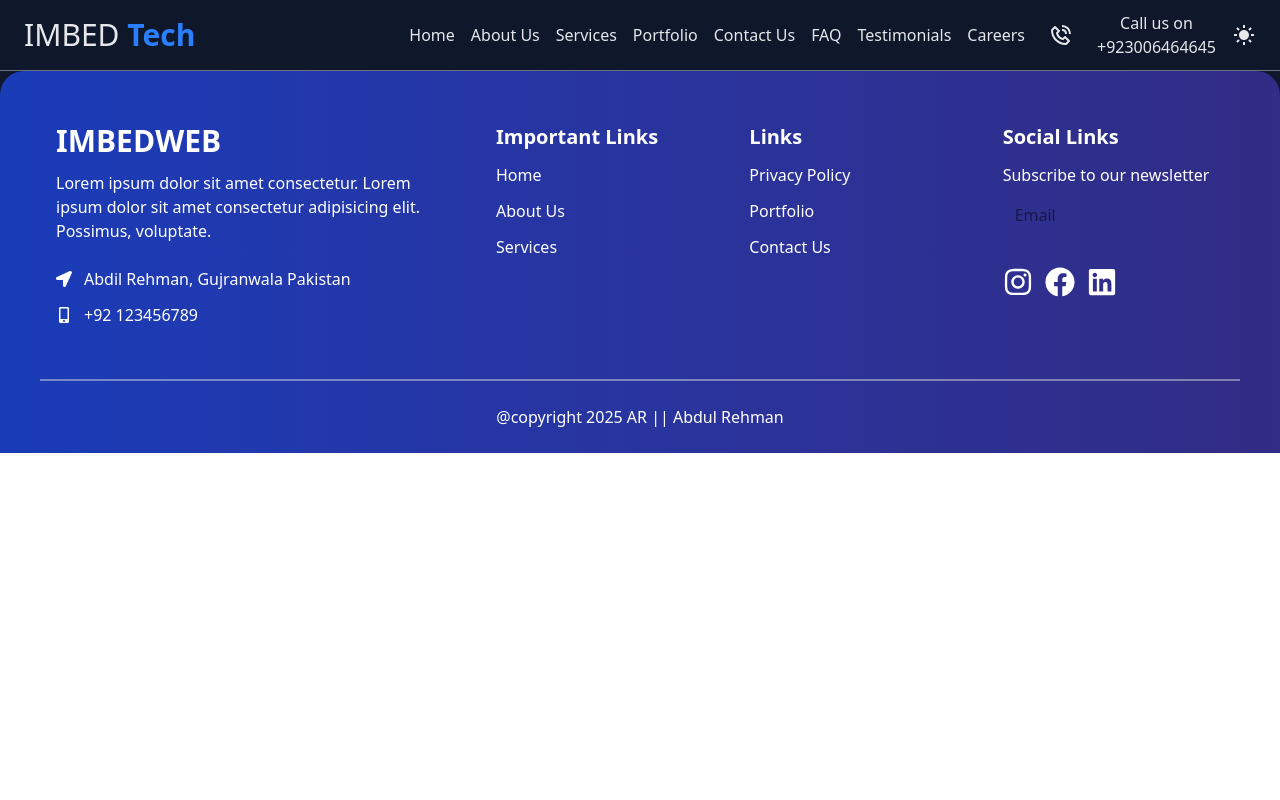
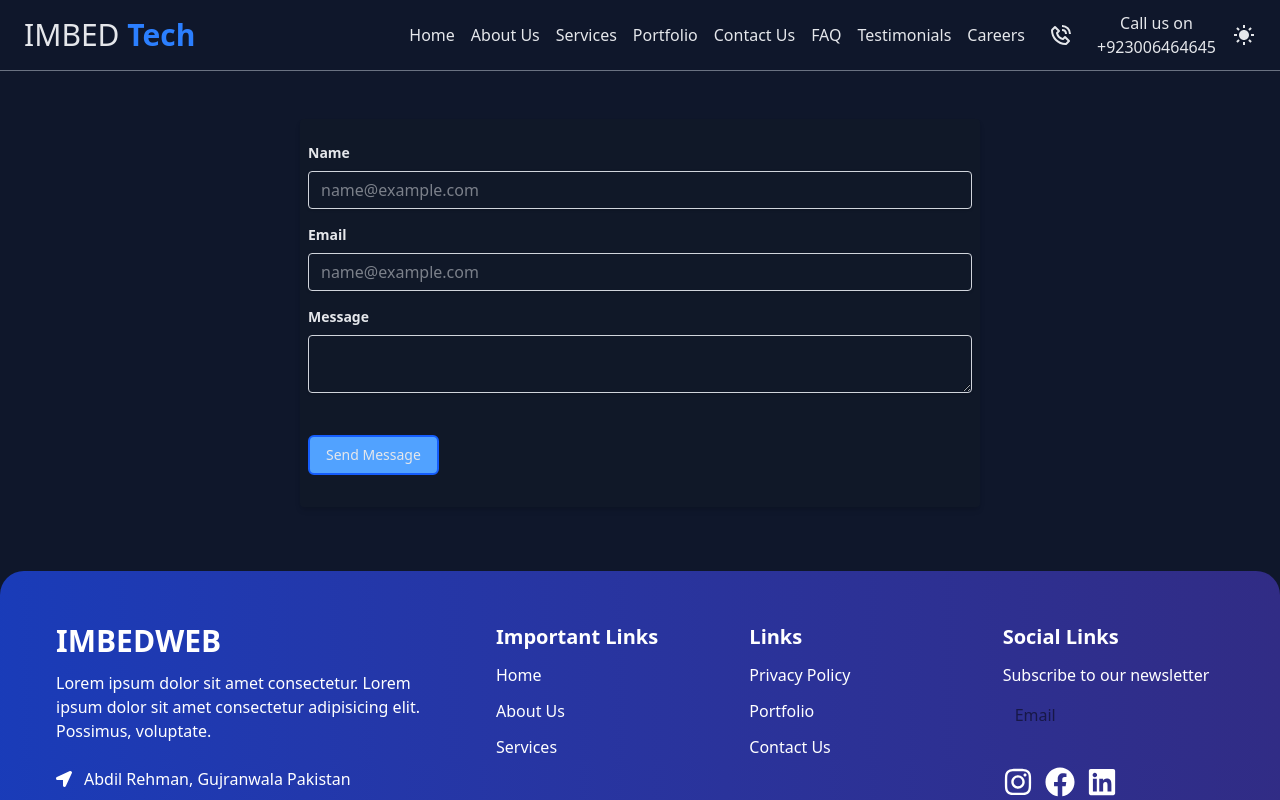
Before and after one commit to likeam/HBDigitalAgency, a React (Vite) app: page /message in a window 1280 px wide. Shown: the top 800 px of the page. Built offline with nearby package versions, Linux system fonts and the light colour scheme.

Commit message:
Updte message section

```diff
--- a/package.json
+++ b/package.json
@@ -10,6 +10,7 @@
     "preview": "vite preview"
   },
   "dependencies": {
+    "@emailjs/browser": "^4.4.1",
     "@tailwindcss/vite": "^4.0.6",
     "aos": "^2.3.4",
     "react": "^19.0.0",
--- a/src/App.jsx
+++ b/src/App.jsx
@@ -15,6 +15,7 @@ import Services from "./pages/Services";
 import Blogs from "./components/Blogs";
 import Testimonials from "./pages/Testimonials";
 import Privacy from "./pages/Privacy";
+import Message from "./components/Message";
 
 const App = () => {
   useEffect(() => {
@@ -43,6 +44,7 @@ const App = () => {
           <Route path="/services" element={<Services />} />
           <Route path="/testimonials" element={<Testimonials />} />
           <Route path="/privacy" element={<Privacy />} />
+          <Route path="/message" element={<Message />} />
         </Routes>
         <Footer />
       </BrowserRouter>
--- /dev/null
+++ b/src/components/Message.jsx
@@ -0,0 +1,82 @@
+import React, { useRef } from "react";
+import emailjs from "@emailjs/browser";
+
+const Message = () => {
+  const form = useRef();
+
+  const sendEmail = (e) => {
+    e.preventDefault();
+
+    emailjs
+      .sendForm("service_lnk5z0s", "template_69o9g2y", form.current, {
+        publicKey: "On2o2WUXYfIpEDdrDPoQs",
+      })
+      .then(
+        () => {
+          console.log("SUCCESS!");
+        },
+        (error) => {
+          console.log("FAILED...", error.text);
+        }
+      );
+  };
+
+  return (
+    <>
+      <div class=" flex justify-center items-center  p-12 ">
+        <form
+          ref={form}
+          onSubmit={sendEmail}
+          class="bg-gray-200 shadow-md rounded px-2 pt-6 pb-8 mb-4 w-[680px] dark:text-gray-200 dark:bg-gray-900"
+        >
+          <div class="mb-4">
+            <label class="block text-gray-700 text-sm font-bold mb-2  dark:text-gray-200">
+              Name
+            </label>
+            <input
+              class="shadow appearance-none border border-gray-300 dark:text-gray-200 rounded w-full py-2 px-3 text-gray-700 leading-tight focus:outline-none focus:shadow-outline"
+              name="to_name"
+              type="text"
+              placeholder="name@example.com"
+            />
+          </div>
+          <div class="mb-4">
+            <label
+              class="block text-gray-700 text-sm font-bold mb-2  dark:text-gray-200"
+              for="Email"
+            >
+              Email
+            </label>
+            <input
+              class="shadow appearance-none border border-gray-300 dark:text-gray-200 rounded w-full py-2 px-3 text-gray-700 leading-tight focus:outline-none focus:shadow-outline"
+              name="email"
+              type="text"
+              placeholder="name@example.com"
+            />
+          </div>
+          <div class="mb-6">
+            <label class="block text-gray-700 text-sm font-bold mb-2  dark:text-gray-200">
+              Message
+            </label>
+            <textarea
+              class="shadow appearance-none border border-gray-300 rounded w-full py-2 px-3 text-gray-700 mb-3 leading-tight focus:outline-none focus:shadow-outline  dark:text-gray-200"
+              name="message"
+            />
+          </div>
+          <div class="flex items-center justify-between">
+            <button
+              onClick={sendEmail}
+              type="submit"
+              value="Send"
+              class="btn-primary"
+            >
+              Send Message
+            </button>
+          </div>
+        </form>
+      </div>
+    </>
+  );
+};
+
+export default Message;
--- a/src/pages/Home.jsx
+++ b/src/pages/Home.jsx
@@ -22,6 +22,9 @@ const Home = () => {
         L1={"Get a Free Consultation"}
         L2={"View Our Portfolio"}
         L3={"Contact Us Today"}
+        L4={"Experienced and Skilled Team"}
+        L5={"Agile Development Methodology"}
+        L6={"On-Time Delivery"}
       />
       <BannerDetails
         Image={Blog2}
```
Also changed, not shown: 1 other file (tests, documents, lock files or other folders).
